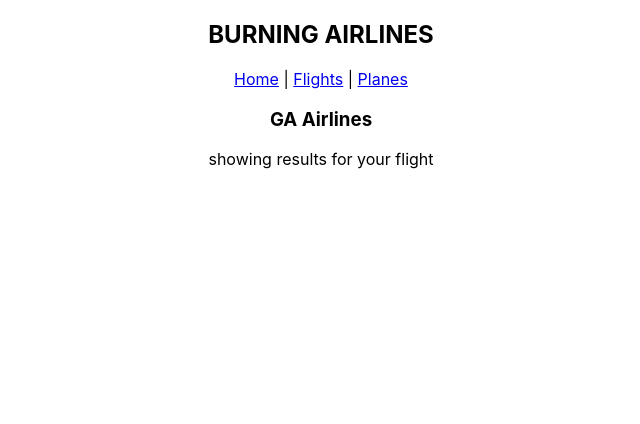
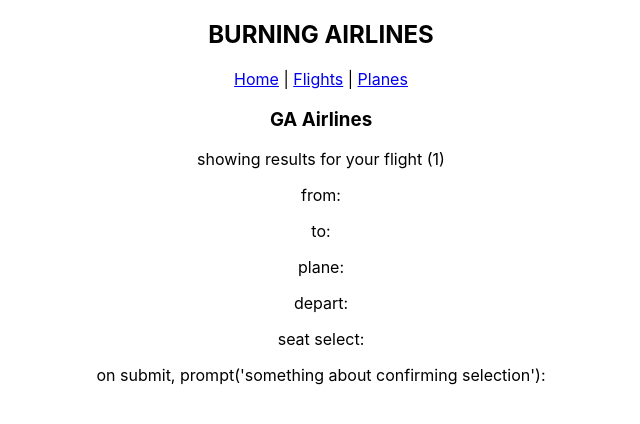
Before and after one commit to thelorddoyle/burning-airlines-front-end, a React (Create React App) app: page /#/flights/1 in a window 1280 px wide. Shown: the top 424 px of the page, without its empty margins (319-959 px from the left). Built offline with nearby package versions, Linux system fonts and the light colour scheme.

Commit message:
props passed from index to show for flights

```diff
--- a/src/components/FlightSearch.js
+++ b/src/components/FlightSearch.js
@@ -1,10 +1,39 @@
 import React, { Component } from 'react';
 
 class FlightSearch extends Component {
+
+    state = {
+        flightInfo: [], // from backend
+        loading: false,
+        error: null
+    }
+
+    componentDidMount(){
+        // this will call showFlightInfo()
+        console.log(this.props.match.params.id)
+    }
+
+    showFlightInfo(){
+        this.setState({ loading: true });
+        // this will pull from backend and push into flightInfo
+    }
+
+
     render() {
+        if( this.state.error !== null ){
+            return <p>Sorry, there was an error loading your flight information. Please try again.</p>;
+          }
         return (
             <div>
-                <p>showing results for your flight</p>
+                <p>showing results for your flight ({this.props.match.params.id})</p>
+                <p>from: </p>
+                <p>to: </p>
+                <p>plane: </p>
+                <p>depart: </p>
+                <p>seat select: </p>
+                <p>on submit, prompt('something about confirming selection'): </p>
+
+
             </div>
         );
     }
```
